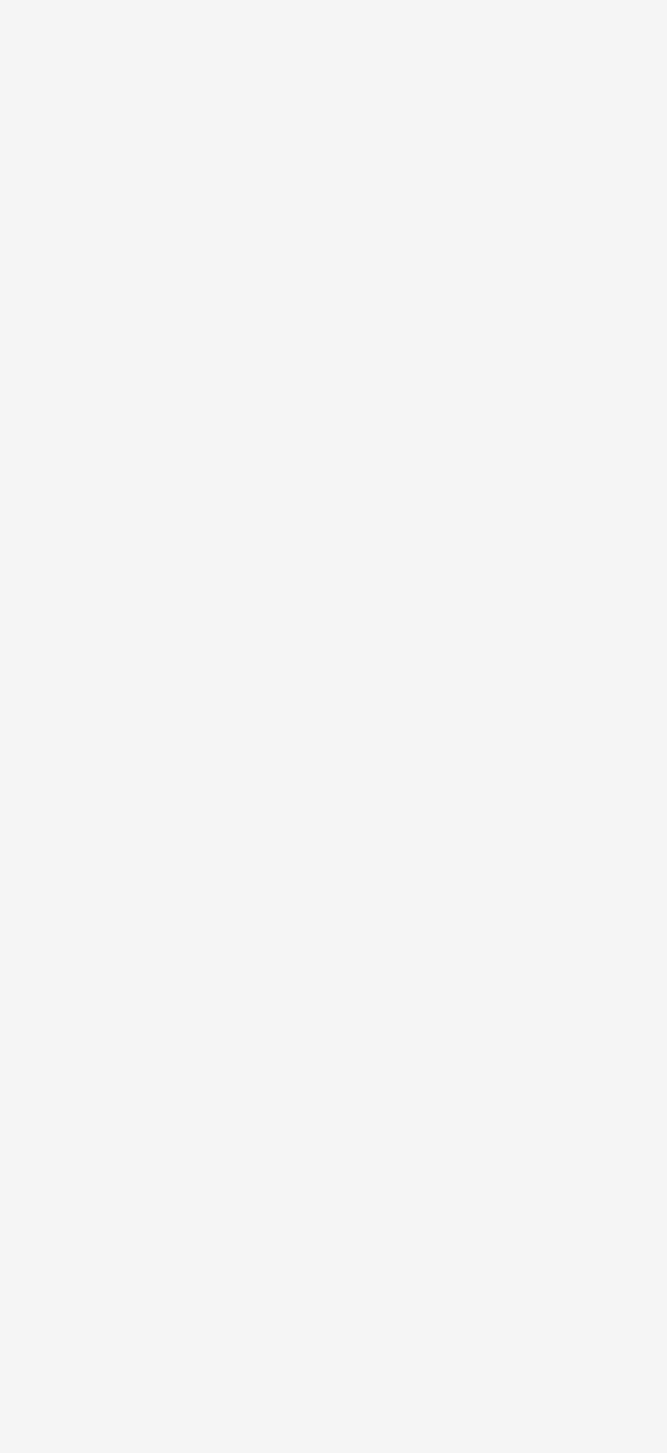
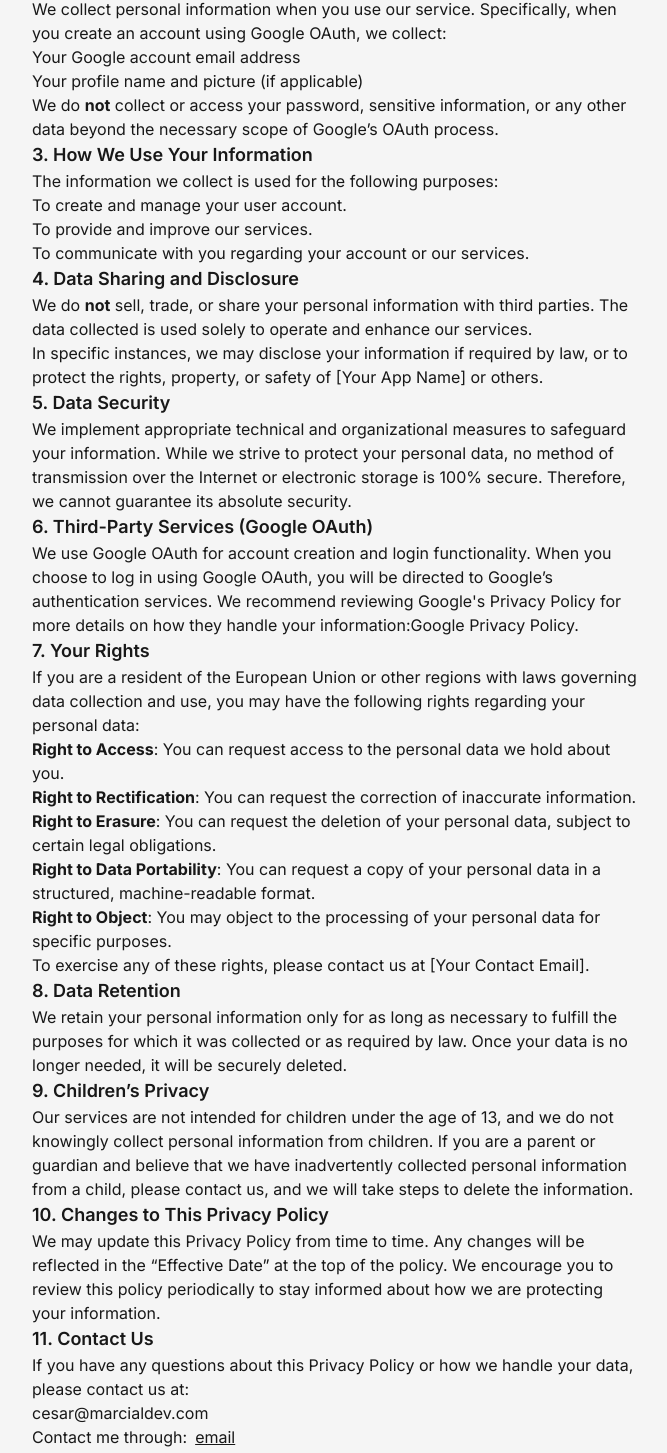
Before and after one commit to mar-cial/cv, a Next.js app: page /privacy-policy in a window 1280 px wide. Before the commit this address had no page. Shown: the part 335-1788 px from the top of the page, without its empty margins (304-971 px from the left). Before the commit the page ends 800 px from the top, so only its background shows below. Built offline with nearby package versions, Linux system fonts and the light colour scheme.

Commit message:
Finished the main functionality components I wanted

```diff
--- a/src/app/layout.tsx
+++ b/src/app/layout.tsx
@@ -33,7 +33,13 @@ export default function RootLayout({
                 </nav>
                 {children}
                 <footer>
-                    <div>Contact me</div>
+                    <div className="flex gap-2">
+                        <div>Contact me through:</div>
+                        <a href="mailto:cesar@marcialdev.com" className="underline">
+                            email
+                        </a>
+                    </div>
+                    <Link href="/privacy-policy">Privacy Policy</Link>
                 </footer>
             </body>
         </html>
--- a/src/app/page.tsx
+++ b/src/app/page.tsx
@@ -1,32 +1,35 @@
 import PageHeader from "@/components/user/page-header";
 import Link from "next/link";
-import { signIn } from "./auth";
+import { auth, signIn, signOut } from "./auth";
+import { Suspense } from "react";
 
 export default function Page() {
     return (
         <main>
             <PageHeader
                 title={
-                    "I can build your application. We will work together to land your idea."
+                    "Let’s bring your ideas to life. Together, we’ll build the perfect application."
                 }
             />
 
             <section>
                 <header>
-                    <h2 className="text-2xl font-bold">User dashboards</h2>
+                    <h2 className="text-2xl font-bold">User Dashboards</h2>
                 </header>
 
                 <article>
                     <p>
-                        Tengo experiencia usando librerias externas para crear usuarios,
-                        almacenarlos y permitirles crear historial. Podemos usar estos datos
-                        para crear una experiencia personalizada al utilizar la aplicacion.
-                        Podemos crear graficas dinamicas de cualquier dato coleccionado.
+                        I specialize in building user-friendly dashboards that bring data to
+                        life. Whether it's creating user profiles, tracking activity, or
+                        providing personalized experiences, I can help you manage and
+                        visualize key metrics. Dynamic charts and data visualizations are at
+                        the core of creating an intuitive and engaging experience for your
+                        users.
                     </p>
 
                     <div>
                         <Link href="/dashboard" className="text-orange-600 hover:underline">
-                            Prepare un ejemplo de un user dashboard.
+                            Check out a live example of a custom user dashboard.
                         </Link>
                     </div>
                 </article>
@@ -39,43 +42,91 @@ export default function Page() {
 
                 <article>
                     <p>
-                        We can consume any expernal APIs and manipulate data to be consumed,
-                        used, stored and processed.
-                    </p>
-                    <p>
-                        We will work with your internal or external libraries to reach the
-                        objective.
+                        Seamless API integrations are key to unlocking the full potential of
+                        your application. I can connect your app to external or internal
+                        APIs, ensuring smooth data flow, processing, and storage. Let’s
+                        integrate the tools and services you rely on, effortlessly.
                     </p>
 
                     <p>
-                        <a href="/integrations" className="text-orange-600 hover:underline">
-                            We prepared an example{" "}
-                        </a>
-                        of API integrations for you.
+                        Whether it's real-time data, payment gateways, or third-party
+                        libraries, I’ll ensure everything works in harmony.
                     </p>
+
+                    <div>
+                        <Link
+                            href="/integrations"
+                            className="text-orange-600 hover:underline"
+                        >
+                            View an example of an API integration in action.
+                        </Link>
+                    </div>
                 </article>
             </section>
 
             <section>
                 <header>
                     <h2 className="text-2xl font-bold">
-                        User authentication and authorization
+                        User Authentication &amp; Authorization
                     </h2>
                 </header>
 
                 <article>
                     <p>
-                        We will make it easy for users to create an account. We will give
-                        the ability to sign up with their favorite provider, and avoid the
-                        headaches of user management.
+                        Secure and frictionless user authentication is vital. I implement
+                        robust solutions that allow users to sign up and log in with ease,
+                        using their preferred authentication provider (Google, Facebook,
+                        etc.). No more hassle of managing users—let’s keep it simple and
+                        secure.
                     </p>
-                    <p>
-                        We prepared an example so you can create an account for this web
-                        application. It doesn't do anything, but it let's you know how easy
-                        it is to create an account and store a session with OAuth.{" "}
-                    </p>
+                    <Suspense fallback={<div>Loading</div>}>
+                        <Login />
+                    </Suspense>
                 </article>
             </section>
         </main>
     );
 }
+
+async function Login() {
+    const session = await auth();
+    if (!session) {
+        return (
+            <form
+                action={async () => {
+                    "use server";
+                    await signIn();
+                }}
+            >
+                <button type="submit" className="text-emerald-500">
+                    Create account
+                </button>
+            </form>
+        );
+    }
+
+    return (
+        <div>
+            <div>You are already signed in!</div>
+            <div>
+                Your session will be stored and will refresh each time you come back.
+                Less friction for the user.
+            </div>
+            <div className="flex ju">
+                You can use the button below to sign out. We won't keep any of your
+                information or do anything with it. Just want to illustrate how easy it
+                can be.
+            </div>
+            <form
+                action={async () => {
+                    "use server";
+                    await signOut();
+                }}
+            >
+                <button type="submit" className="text-blue-500">
+                    Sign out.
+                </button>
+            </form>
+        </div>
+    );
+}
--- /dev/null
+++ b/src/app/privacy-policy/page.tsx
@@ -0,0 +1,138 @@
+import PageHeader from "@/components/user/page-header";
+
+export default function Page() {
+    return (
+        <div>
+            <PageHeader title="Privacy Policy" />
+            <p>Effective Date: 2024-09-10</p>
+
+            <h2 className="text-lg font-semibold">1. Introduction</h2>
+            <p>
+                At marcialdev, we are committed to protecting your privacy. This Privacy
+                Policy explains how we collect, use, and safeguard your information when
+                you use our website and services. By accessing or using marcialdev, you
+                agree to the terms outlined in this policy.
+            </p>
+
+            <h2 className="text-lg font-semibold">2. Information We Collect</h2>
+            <p>
+                We collect personal information when you use our service. Specifically,
+                when you create an account using Google OAuth, we collect:
+            </p>
+            <ul>
+                <li>Your Google account email address</li>
+                <li>Your profile name and picture (if applicable)</li>
+            </ul>
+            <p>
+                We do <strong>not</strong> collect or access your password, sensitive
+                information, or any other data beyond the necessary scope of Google’s
+                OAuth process.
+            </p>
+
+            <h2 className="text-lg font-semibold">3. How We Use Your Information</h2>
+            <p>The information we collect is used for the following purposes:</p>
+            <ul>
+                <li>To create and manage your user account.</li>
+                <li>To provide and improve our services.</li>
+                <li>To communicate with you regarding your account or our services.</li>
+            </ul>
+
+            <h2 className="text-lg font-semibold">4. Data Sharing and Disclosure</h2>
+            <p>
+                We do <strong>not</strong> sell, trade, or share your personal
+                information with third parties. The data collected is used solely to
+                operate and enhance our services.
+            </p>
+            <p>
+                In specific instances, we may disclose your information if required by
+                law, or to protect the rights, property, or safety of [Your App Name] or
+                others.
+            </p>
+
+            <h2 className="text-lg font-semibold">5. Data Security</h2>
+            <p>
+                We implement appropriate technical and organizational measures to
+                safeguard your information. While we strive to protect your personal
+                data, no method of transmission over the Internet or electronic storage
+                is 100% secure. Therefore, we cannot guarantee its absolute security.
+            </p>
+
+            <h2 className="text-lg font-semibold">
+                6. Third-Party Services (Google OAuth)
+            </h2>
+            <p>
+                We use Google OAuth for account creation and login functionality. When
+                you choose to log in using Google OAuth, you will be directed to
+                Google’s authentication services. We recommend reviewing Google's
+                Privacy Policy for more details on how they handle your information:
+                <a href="https://policies.google.com/privacy">Google Privacy Policy</a>.
+            </p>
+
+            <h2 className="text-lg font-semibold">7. Your Rights</h2>
+            <p>
+                If you are a resident of the European Union or other regions with laws
+                governing data collection and use, you may have the following rights
+                regarding your personal data:
+            </p>
+            <ul>
+                <li>
+                    <strong>Right to Access</strong>: You can request access to the
+                    personal data we hold about you.
+                </li>
+                <li>
+                    <strong>Right to Rectification</strong>: You can request the
+                    correction of inaccurate information.
+                </li>
+                <li>
+                    <strong>Right to Erasure</strong>: You can request the deletion of
+                    your personal data, subject to certain legal obligations.
+                </li>
+                <li>
+                    <strong>Right to Data Portability</strong>: You can request a copy of
+                    your personal data in a structured, machine-readable format.
+                </li>
+                <li>
+                    <strong>Right to Object</strong>: You may object to the processing of
+                    your personal data for specific purposes.
+                </li>
+            </ul>
+            <p>
+                To exercise any of these rights, please contact us at [Your Contact
+                Email].
+            </p>
+
+            <h2 className="text-lg font-semibold">8. Data Retention</h2>
+            <p>
+                We retain your personal information only for as long as necessary to
+                fulfill the purposes for which it was collected or as required by law.
+                Once your data is no longer needed, it will be securely deleted.
+            </p>
+
+            <h2 className="text-lg font-semibold">9. Children’s Privacy</h2>
+            <p>
+                Our services are not intended for children under the age of 13, and we
+                do not knowingly collect personal information from children. If you are
+                a parent or guardian and believe that we have inadvertently collected
+                personal information from a child, please contact us, and we will take
+                steps to delete the information.
+            </p>
+
+            <h2 className="text-lg font-semibold">
+                10. Changes to This Privacy Policy
+            </h2>
+            <p>
+                We may update this Privacy Policy from time to time. Any changes will be
+                reflected in the “Effective Date” at the top of the policy. We encourage
+                you to review this policy periodically to stay informed about how we are
+                protecting your information.
+            </p>
+
+            <h2 className="text-lg font-semibold">11. Contact Us</h2>
+            <p>
+                If you have any questions about this Privacy Policy or how we handle
+                your data, please contact us at:
+            </p>
+            <p>cesar@marcialdev.com</p>
+        </div>
+    );
+}
```
